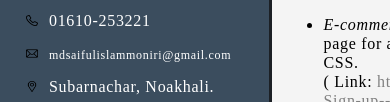
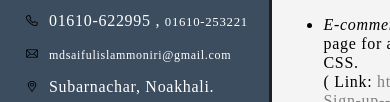
Before and after one commit to saiful-987/My-CV-1, a plain HTML site: page index.html in a window 390 px wide. Shown: the part 439-541 px from the top of the page. Drawn offline with Linux system fonts and the light colour scheme.

Commit message:
Update Phone number - index.html

```diff
--- a/index.html
+++ b/index.html
@@ -16,7 +16,7 @@
 				  <span class="title">Software Engineer</span>
 
 				  <span class="cd">Contact Details</span>
-				  <a href="#"><img src="phone-3114.png" alt="My pic">01610-253221</a>
+				  <a href="#"><img src="phone-3114.png" alt="My pic">01610-622995 , <span style="font-size: .8em;">01610-253221</span></a>
 				  <a href="#"><img src="mail-5888.png" alt="My pic"><span style="font-size: 12px;">mdsaifulislammoniri@gmail.com</span></a>
 				  <a href="#"><img src="location-2952.png" alt="My pic">Subarnachar, Noakhali.</a>
 
```
